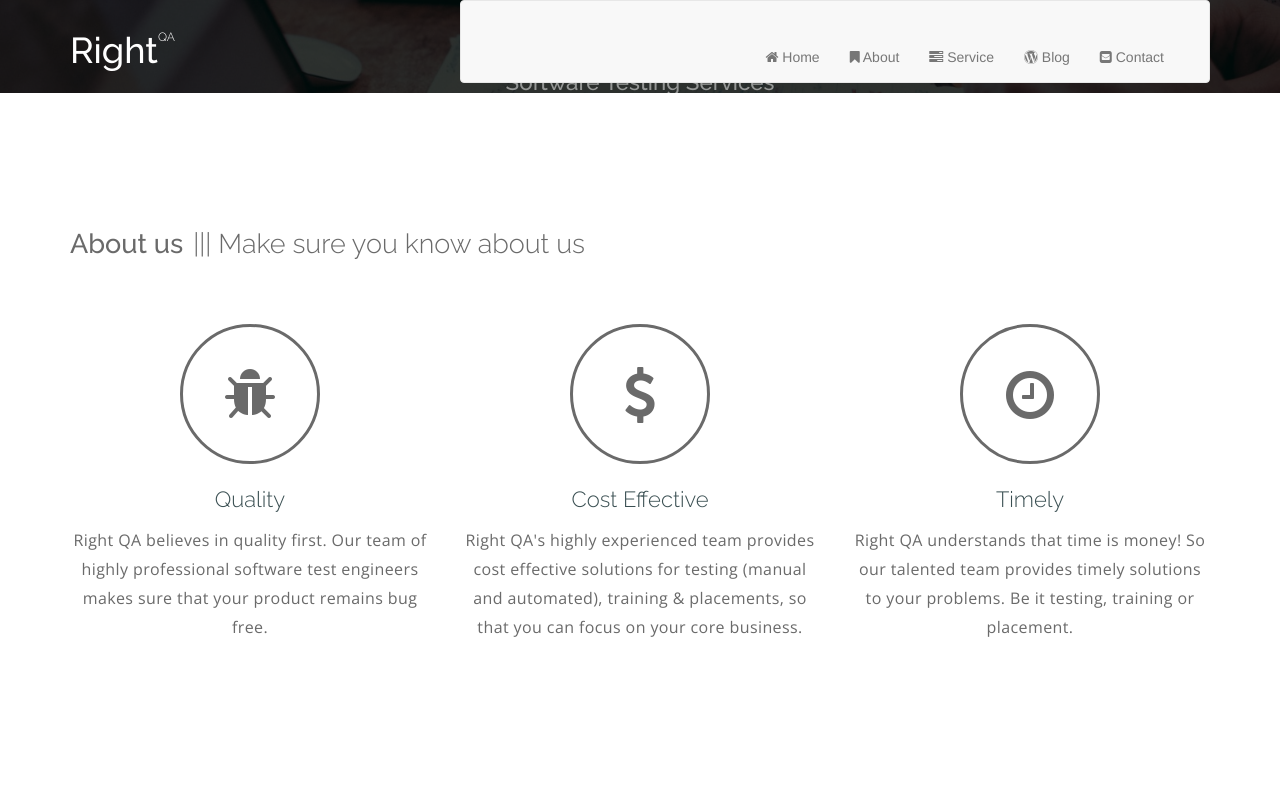
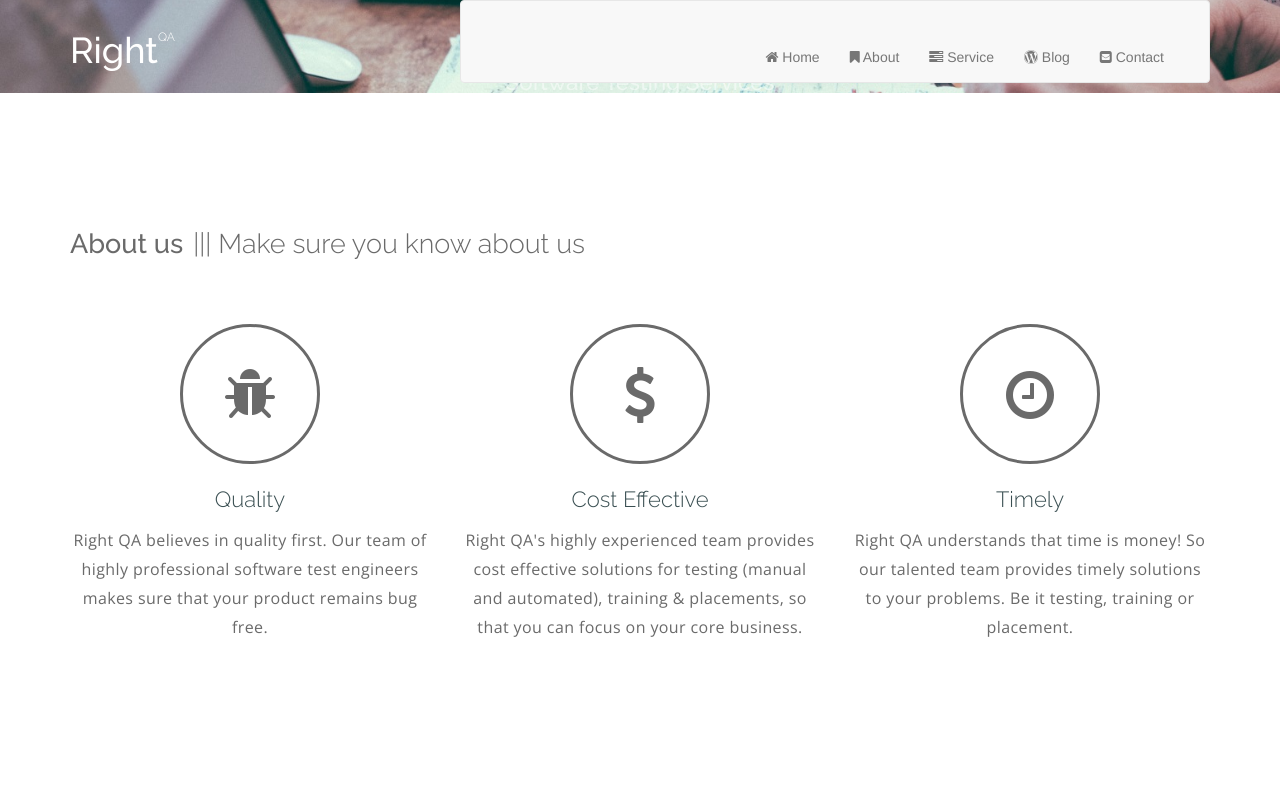
Before and after one commit to rightqa/rightqa.github.io, a plain HTML site: page index.html in a window 1280 px wide. Shown: the top 800 px of the page. Drawn offline with nearby package versions, Linux system fonts and the light colour scheme; a script that the page names is missing; a web font is replaced by a local one.

Commit message:
Update style.css

```diff
--- a/assets/css/style.css
+++ b/assets/css/style.css
@@ -316,7 +316,8 @@ h1.logo {
 
 #header {
   background-image: url(../images/header-bg.jpg);
-  box-shadow: inset 0 0 0 1000px rgba(0, 0, 0, 0.8);
+  /*This is commented out by Nitin Khanchandani to remove the dark shadow over the header image
+  box-shadow: inset 0 0 0 1000px rgba(0, 0, 0, 0.8);*/
 }
 #services {
   background:white;
```
